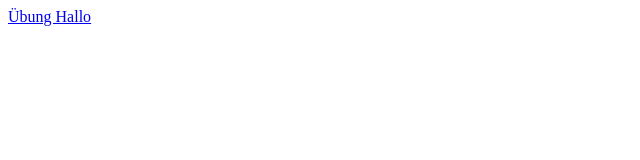
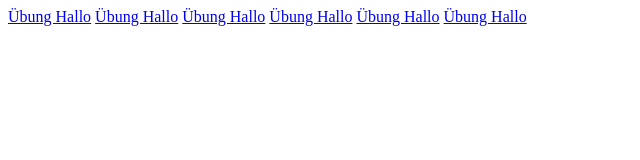
Before and after one commit to zeeyadesigns/sfgz_gridmodules26, a plain HTML site: page index.html in a window 1280 px wide. Shown: the whole page, without its empty margins (0-640 px from the left). Drawn offline with Linux system fonts and the light colour scheme.

Commit message:
Add Übungen

```diff
--- a/index.html
+++ b/index.html
@@ -6,6 +6,28 @@
     <title>Document</title>
 </head>
 <body>
+    <a href="Tag_1/uebung1.html">Übung Hallo</a>
+</body>
+
+<body>
+    <a href="Tag_2/Liste_1/uebung2.html">Übung Hallo</a>
+</body>
+
+<body>
+    <a href="Tag_3/zoom-galerie/index.html">Übung Hallo</a>
+</body>
+
+<body>
     <a href="Tag_4/begruessung-git/uebunghallo.html">Übung Hallo</a>
 </body>
+
+<body>
+    <a href="Tag_4/index.html">Übung Hallo</a>
+</body>
+
+<body>
+    <a href="Tag_6/ueb6.hallo.html">Übung Hallo</a>
+</body>
+
+
 </html>
```
